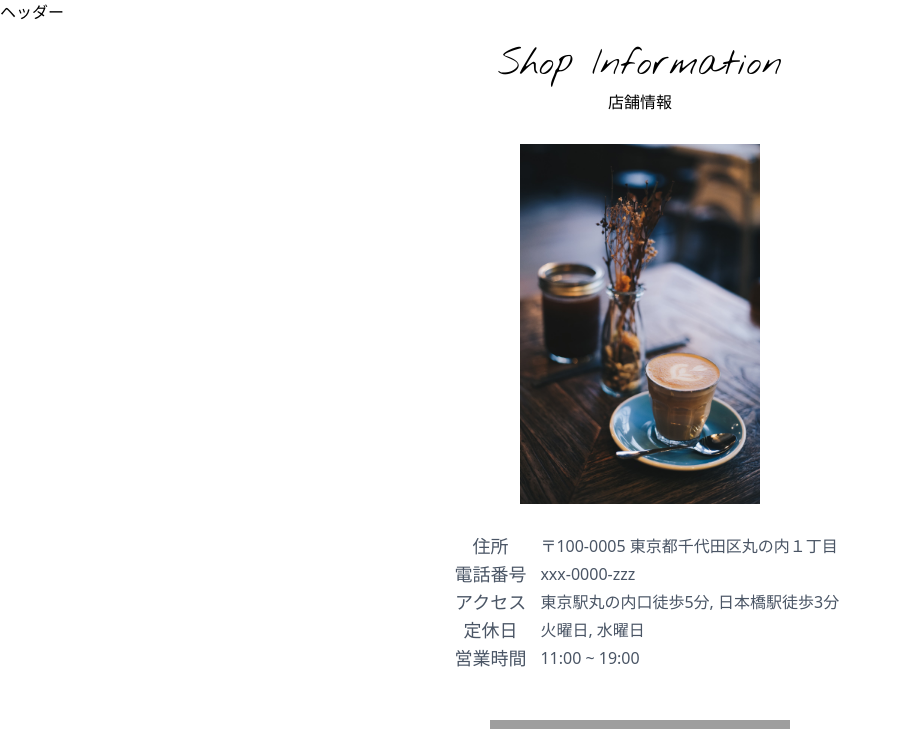
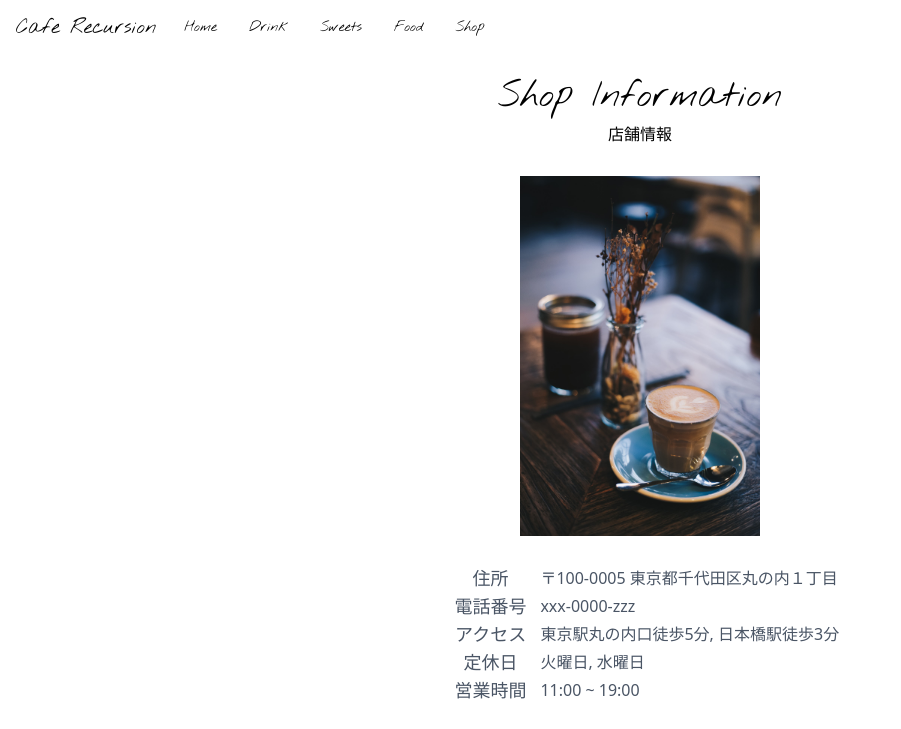
Before and after one commit to teamdev-beginner-202506-a4/work-space, a website: page docs/shop.html in a window 1280 px wide. Shown: the top 729 px of the page, without its empty margins (0-901 px from the left). Drawn offline with Linux system fonts and the light colour scheme; grey boxes are pictures that could not be loaded.

Commit message:
feat: Shopページにもトップページと同じヘッダーを実装 (#34)
* feat: Shopページにもトップページと同じヘッダーを実装

* refactor: Shopページで直接インポートしていた、Nothing You Could Doフォントのlinkを削除する

```diff
--- a/docs/shop.html
+++ b/docs/shop.html
@@ -3,14 +3,53 @@
 <head>
   <meta charset="UTF-8">
   <meta name="viewport" content="width=device-width, initial-scale=1.0">
-  <link href="https://fonts.googleapis.com/css2?family=Nothing+You+Could+Do&display=swap" rel="stylesheet">
   <title>Shop - Cafe Recursion</title>
   <link href="./output.css" rel="stylesheet">
+  <script src="./js/header.js" defer></script>
 </head>
 <body class="h-screen flex flex-col relative">
-  <header>
-    ヘッダー
+  <header class="w-full font-handwriting">
+    <div class="flex flex-row items-center h-14 px-4 justify-between sm:justify-start">
+        <!-- ロゴ -->
+        <a class="text-xl" href="./index.html">Cafe Recursion</a>
+
+        <!-- デスクトップメニュー（sm以上で表示） -->
+        <div class="hidden sm:block">
+          <div class="ml-4 flex flex-row items-baseline space-x-2">
+              <a class="px-3 py-2 rounded-md text-sm font-medium" href="./index.html">Home</a>
+              <a class="px-3 py-2 rounded-md text-sm font-medium" href="./drink.html">Drink</a>
+              <a class="px-3 py-2 rounded-md text-sm font-medium" href="./sweets.html">Sweets</a>
+              <a class="px-3 py-2 rounded-md text-sm font-medium" href="./food.html">Food</a>
+              <a class="px-3 py-2 rounded-md text-sm font-medium" href="./shop.html">Shop</a>
+          </div>
+        </div>
+
+        <!-- モバイルトグルボタン（sm未満で表示） -->
+        <button id="mobile-menu-toggle" class="sm:hidden inline-flex items-center justify-center p-2 rounded-md text-gray-600 hover:text-gray-900 hover:bg-gray-200 focus:outline-none focus:ring-2 focus:ring-blue-500 cursor-pointer" type="button"  aria-label="Toggle navigation menu" aria-expanded="false">
+          <!-- ハンバーガーアイコン -->
+          <svg id="hamburger-icon" class="block h-6 w-6" fill="none" viewBox="0 0 24 24" stroke="currentColor">
+              <path stroke-linecap="round" stroke-linejoin="round" stroke-width="2" d="M4 6h16M4 12h16M4 18h16" />
+          </svg>
+          <!-- クローズアイコン -->
+          <svg id="close-icon" class="hidden h-6 w-6" fill="none" viewBox="0 0 24 24" stroke="currentColor">
+              <path stroke-linecap="round" stroke-linejoin="round" stroke-width="2" d="M6 18L18 6M6 6l12 12" />
+          </svg>
+        </button>
+    </div>
+
+    <!-- モバイルメニュー（トグルで表示/非表示） -->
+    <div id="mobile-menu" class="sm:hidden hidden absolute bg-gray-200 w-full z-1">
+        <div class="px-2 pt-2 pb-3 space-y-1 border-t border-gray-200">
+          <a href="./index.html" class="block px-3 py-2 rounded-md text-base font-medium">Home</a>
+          <a href="./drink.html" class="block px-3 py-2 rounded-md text-base font-medium">Drink</a>
+          <a href="./sweets.html" class="block px-3 py-2 rounded-md text-base font-medium">Sweets</a>
+          <a href="./food.html" class="block px-3 py-2 rounded-md text-base font-medium">Food</a>
+          <a href="./shop.html" class="block px-3 py-2 rounded-md text-base font-medium">Shop</a>
+        </div>
+    </div>
   </header>
+
+  <!-- メインコンテンツ -->
   <main class="flex flex-1 w-full justify-center">
     <div class="flex flex-col items-center sm:w-3/4 w-full h-full space-y-2">
       <div class="flex flex-col items-center font-handwriting py-5 space-y-2">
```
